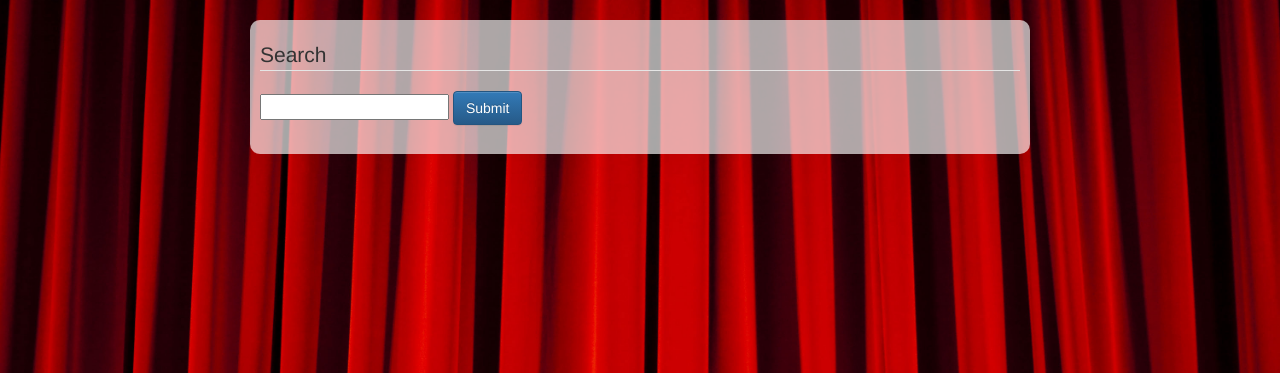
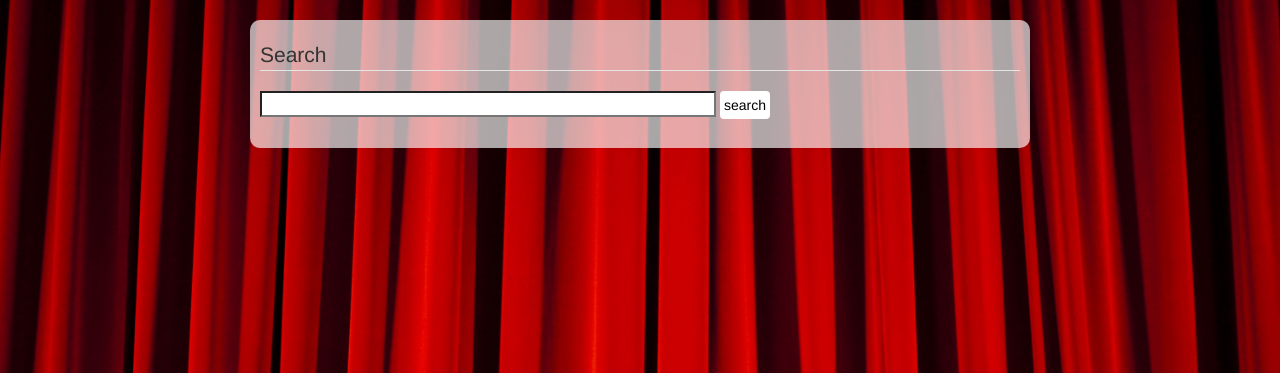
Before and after one commit to rsdavies/dvd-catalogue, a Django app: page /dvds/search/ in a window 1280 px wide. Shown: the part 50-423 px from the top of the page. Run offline with Django 3.2, Linux system fonts and the light colour scheme; some libraries are stand-ins or nearby versions.

Commit message:
adds better css

```diff
--- a/dvdcatalogue/static/css/dvds.css
+++ b/dvdcatalogue/static/css/dvds.css
@@ -39,10 +39,36 @@ body{
     border: 10px;
 }
 
-
 .link:hover{
     background-color: rgb(165, 165, 165);
 }
+
+.small-link{
+    background-color: rgb(109, 109, 109);
+    border-radius: 10px;
+    width: 40%;
+    box-sizing: border-box;
+    margin-left:30%;
+    margin-bottom:1%;
+    text-align: center;
+}
+
+.small-link a{
+    color: white;
+    font-size: 12px;
+    display: inline-block;
+    height: inherit;
+    width: inherit;
+    padding: 10px;
+    border: 10px;
+}
+
+.small-link:hover{
+    background-color: rgb(165, 165, 165);
+}
+
+
+
 
 .navbar {
     overflow: hidden;
@@ -82,6 +108,46 @@ p, li{
     font-size: 12pt
 }
 
-a{
+a {
     text-decoration: none !important;
 }
+
+input{
+    width:60%;
+}
+
+.btn{
+    color:#000000;
+    background: #ffffff;
+    border: 0;
+    padding: 4px;
+}
+
+.btn:hover{
+    color:#000000;
+    background: #b9b9b9;
+    border: 0;
+    padding: 4px;
+}
+
+input-append[type=button]{
+    color: #000000;
+    background: #ffffff;
+}
+
+input[type=text]{
+    background-color: #ffffff;
+    width:60%;
+    margin:0;
+}
+
+input[type=button], [type=submit]{
+    color: #000000;
+    background-color: #ffffff;
+    border-radius: 10px;
+    width:10%;
+    text-decoration: none;
+    border:0;
+    box-shadow: none;
+    margin-top: 1%;
+}
--- a/dvdcatalogue/templates/base.html
+++ b/dvdcatalogue/templates/base.html
@@ -8,9 +8,10 @@
     <body>
         <nav class="navbar navbar-static-top">
             {% if user.is_authenticated %}
-            <p style="font-size: 20px">Hello {{ user.username }}
+            <p style="font-size: 20px">Hello
+                <a href="{% url 'user_home' %}">{{ user.username }}</a>
                 <a href="{% url 'search' %}"><span class="glyphicon glyphicon-search" style="font-size:16px"></span></a>
-                <a href="{% url 'user_home' %}"><span class="glyphicon glyphicon-home" style="font-size: 16px"></span></a>
+                <a href="{% url 'dvd_landing' %}"><span class="glyphicon glyphicon-home" style="font-size: 16px"></span></a>
                 (<a href="{% url 'logout' %}" style = "font-size: 16px"> Log out</a>)</p>
             {% else %}
             <a href="{% url 'login' %}" class="top-menu"><span class="glyphicon glyphicon-lock" style="font-size: 16px"></span></a>
--- a/dvds/forms.py
+++ b/dvds/forms.py
@@ -128,7 +128,7 @@ class SearchForm(forms.Form):
         self.helper.form_class = 'form-horizontal'
         self.helper.layout = Layout(Fieldset('Search',
                                     FieldWithButtons(
-                                    'search_box', Submit('submit','Submit')))
+                                    'search_box', StrictButton("search")))
                                     )
         self.helper.form_show_labels = False
 
--- a/dvds/templates/dvds/dvd_landing.html
+++ b/dvds/templates/dvds/dvd_landing.html
@@ -1,8 +1,11 @@
 {% extends "base.html" %}
 {% block content %}
-    <p>What do you want to do?</p>
+    <div class="link">
     <a href="{% url 'pick_dvd' %}">Pick DVD</a>
+    </div>
     {% if user.is_authenticated %}
+    <div class="link">
     <a href="{% url 'add_dvd' %}">Add DVD</a>
+    </div>
     {% endif %}
 {% endblock %}
--- a/dvds/templates/dvds/pick_dvd.html
+++ b/dvds/templates/dvds/pick_dvd.html
@@ -4,7 +4,7 @@
 <p>You have no dvds in your collecton, click
 <a href="{% url 'add_dvd' %}">here</a> to add them</p>
 {% else %}
-<li><a href="{% url 'randomise' count_dvds=count_dvds %}">Randomise</a></li>
-<li><a href="{% url 'filtered_random' %}">Some Idea</li>
+<div class="link"><a href="{% url 'randomise' count_dvds=count_dvds %}">Randomise</a></div>
+<div class="link"><a href="{% url 'filtered_random' %}">Some Idea</div>
 {% endif %}
 {% endblock %}
```
Also changed, not shown: dvds/templates/dvds/search_results.html (+5 -3 lines).
